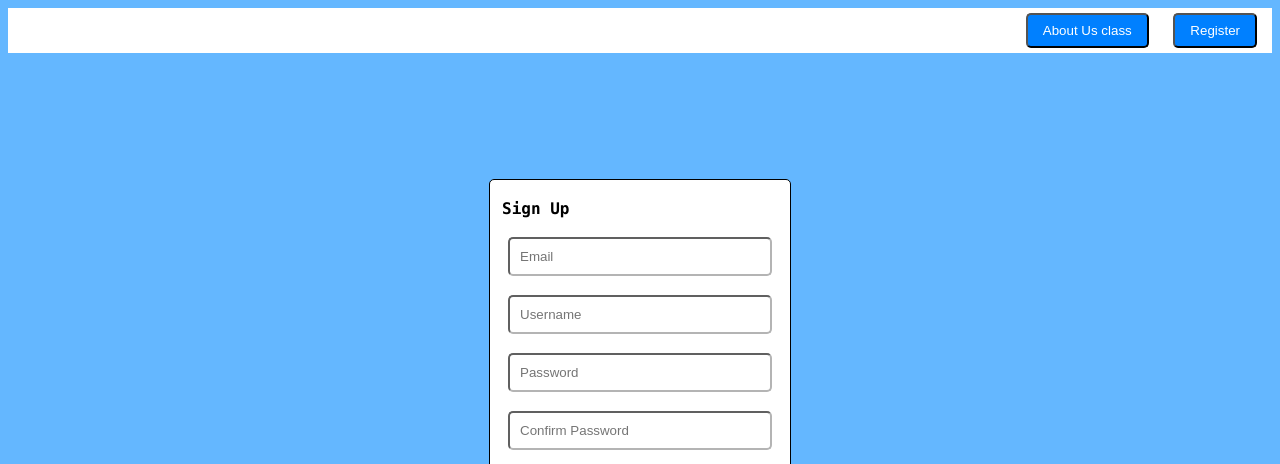
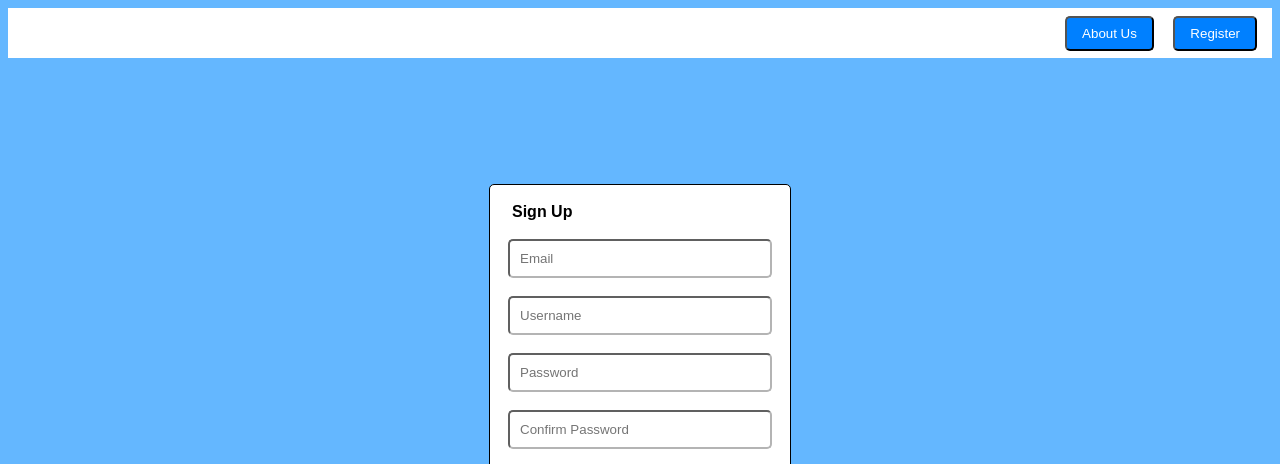
Before and after one commit to jacr777/HTMLRegisterPage, a plain HTML site: page index.html in a window 1280 px wide. Shown: the top 464 px of the page. Drawn offline with Linux system fonts and the light colour scheme; files whose address does not match are found by name.

Commit message:
second commit

```diff
--- a/index.html
+++ b/index.html
@@ -10,7 +10,7 @@
 
 <body>
     <div class="nav">
-        <button class="navbutton">About Us class</button>
+        <button class="navbutton">About Us</button>
         <button class="navbutton">Register</button>
     </div>
     <div class="form_wrap">
--- a/main.css
+++ b/main.css
@@ -14,7 +14,7 @@
 
 legend {
     text-align: left;
-    margin-left: 10px;
+    margin-left: 20px;
     font-weight: bolder;
 }
 
@@ -26,7 +26,7 @@ input {
 }
 
 body {
-    font-family: "Lucida Console", Courier, monospace;
+    font-family: Arial, Helvetica, sans-serif;
     background: #64b7ff;
 }
 
@@ -40,8 +40,8 @@ body {
     background-color: white;
     text-align: right;
     width: 100%;
-    height: 45px;
-    vertical-align: ;
+    height: 50px;
+    border-bottom: gray;
 }
 
 .navbutton {
@@ -49,9 +49,8 @@ body {
     border-radius: 5px;
     color: white;
     padding: 8px 15px;
-    align-items: baseline;
     margin-right: 15px;
-    margin-top: 5px;
+    margin-top: 8px;
 }
 
 .button {
```
